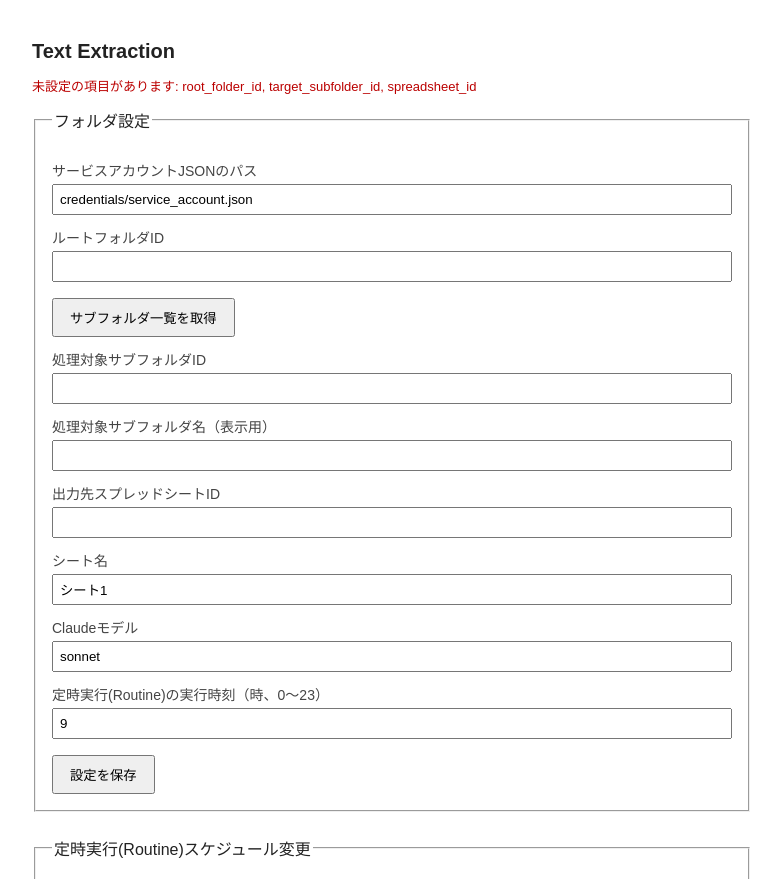
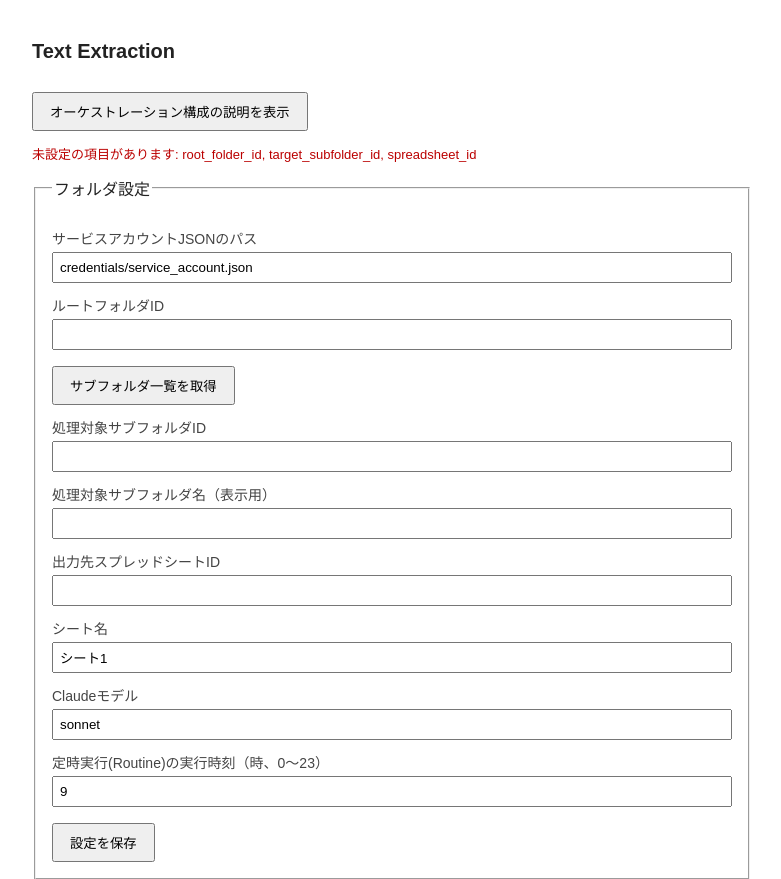
Before and after one commit to gurii-gabreh/Text-Extraction, a Flask app: page / in a window 1280 px wide. Shown: the top 879 px of the page, without its empty margins (248-1029 px from the left). Run offline with Flask 3, Linux system fonts and the light colour scheme.

Commit message:
Web画面にオーケストレーション構成の説明・依頼文生成機能を追加
- ヘッダーに「オーケストレーション構成の説明を表示」ボタンを追加し、
  メインアカウント／サブアカウントそれぞれのマネージャルーム・
  作業ルームの役割と連携を図示
- 図中の各部屋のボタンから、その部屋への依頼文テンプレートを
  表示・コピーできるようにした

Co-Authored-By: Claude Sonnet 5 <noreply@anthropic.com>
Claude-Session: https://claude.ai/code/session_01LXSKAKbeRC8fNRqTEpqNg2

```diff
--- a/templates/index.html
+++ b/templates/index.html
@@ -14,10 +14,51 @@
     .warn { color: #b00; font-size: 13px; }
     .ok { color: #080; font-size: 13px; }
     pre { background: #f5f5f5; padding: 12px; max-height: 320px; overflow: auto; white-space: pre-wrap; }
+    .orch-diagram { display: flex; align-items: center; gap: 12px; flex-wrap: wrap; margin-top: 12px; }
+    .orch-account { border: 1px dashed #999; padding: 12px; border-radius: 6px; flex: 1; min-width: 220px; }
+    .orch-title { font-weight: bold; font-size: 13px; margin-bottom: 8px; color: #555; }
+    .orch-room { border: 1px solid #888; border-radius: 6px; padding: 10px; margin-bottom: 8px; font-size: 13px; background: #fafafa; }
+    .orch-room.worker { background: #eef6ff; }
+    .orch-room.shared { background: #fff6e5; max-width: 320px; margin: 8px auto 0; text-align: center; }
+    .orch-arrow { font-size: 12px; color: #666; text-align: center; padding: 0 8px; white-space: nowrap; }
+    .orch-arrow-down { font-size: 12px; color: #666; text-align: center; margin: 4px 0; }
+    .orch-btn { margin-top: 6px; padding: 4px 8px; font-size: 12px; }
   </style>
 </head>
 <body>
   <h1>Text Extraction</h1>
+
+  <button type="button" id="orch-toggle">オーケストレーション構成の説明を表示</button>
+  <div id="orchestration-panel" style="display:none; margin-top:12px; margin-bottom:24px; padding:16px; border:1px solid #ccc; border-radius:6px;">
+    <p style="font-size:13px; color:#444;">
+      複数のClaudeアカウントを使って、司令塔(マネージャルーム)が相談を受けつつ、
+      実装作業を専用の作業ルームに振り分ける構成です。今後、他のアプリでも同様の構成を使う想定です。
+    </p>
+    <div class="orch-diagram">
+      <div class="orch-account">
+        <div class="orch-title">メインアカウント（司令塔）</div>
+        <div class="orch-room manager">マネージャルーム<br><small>ユーザーとの相談・タスク管理</small></div>
+      </div>
+      <div class="orch-arrow">依頼文を貼り付け<br>（または APIトリガー）</div>
+      <div class="orch-account">
+        <div class="orch-title">サブアカウント（このアカウント）</div>
+        <div class="orch-room manager">
+          マネージャルーム<br><small>タスクの受付・作業ルームへの振り分け</small><br>
+          <button type="button" class="orch-btn" data-template="manager">この部屋への依頼文を表示</button>
+        </div>
+        <div class="orch-arrow-down">SendMessageで依頼</div>
+        <div class="orch-room worker">
+          作業ルーム<br><small>実装作業を担当</small><br>
+          <button type="button" class="orch-btn" data-template="worker">この部屋への依頼文を表示</button>
+        </div>
+      </div>
+    </div>
+    <div class="orch-arrow-down">コミット・プッシュ／status.json への結果記録</div>
+    <div class="orch-room shared">共有GitHubリポジトリ<br><small>結果の確認・アカウント間の引き継ぎ</small></div>
+
+    <textarea id="orch-request-text" readonly rows="8" style="width:100%; margin-top:16px; box-sizing:border-box;"></textarea>
+    <button type="button" id="orch-copy-text" style="margin-top:8px;">表示中の依頼文をコピー</button>
+  </div>
 
   {% if missing %}
   <p class="warn">未設定の項目があります: {{ missing|join(', ') }}</p>
@@ -78,6 +119,63 @@
   </fieldset>
 
   <script>
+    document.getElementById('orch-toggle').addEventListener('click', () => {
+      const panel = document.getElementById('orchestration-panel');
+      panel.style.display = panel.style.display === 'none' ? 'block' : 'none';
+    });
+
+    const orchTemplates = {
+      manager: `[マネージャルームへの依頼文テンプレート]
+
+以下のタスクの実装を進めてください。実装作業はこのルームで直接行わず、作業ルーム（専用の実装セッション）に振り分けて進めてください。
+
+■ 対象リポジトリ: <リポジトリ名>
+■ 対象ブランチ: <ブランチ名>
+■ タスク内容: <タスクの詳細>
+■ 完了条件: <完了とみなす基準>
+
+作業ルームでの作業が完了したら（またはエラーが発生したら）、リポジトリに結果を記録し、コミット・プッシュするよう指示してください。`,
+      worker: `[作業ルームへの依頼文テンプレート]
+
+以下のタスクを実装してください。
+
+■ 対象リポジトリ: <リポジトリ名>
+■ 対象ブランチ: <ブランチ名>
+■ タスク内容: <タスクの詳細>
+
+作業が完了したら、変更をコミット・プッシュし、リポジトリ直下の status.json に以下の形式で結果を記録してください。
+
+{
+  "status": "done または error",
+  "summary": "作業内容の要約",
+  "timestamp": "ISO8601形式の日時"
+}
+
+実装前に不明点があれば、進めずに質問してください。`,
+    };
+
+    document.querySelectorAll('.orch-btn').forEach((btn) => {
+      btn.addEventListener('click', () => {
+        const key = btn.dataset.template;
+        document.getElementById('orch-request-text').value = orchTemplates[key];
+      });
+    });
+
+    document.getElementById('orch-copy-text').addEventListener('click', async () => {
+      const textarea = document.getElementById('orch-request-text');
+      if (!textarea.value) {
+        alert('先に図の中のボタンから依頼文を表示してください');
+        return;
+      }
+      try {
+        await navigator.clipboard.writeText(textarea.value);
+        alert('依頼文をコピーしました');
+      } catch (err) {
+        textarea.select();
+        alert('自動コピーに失敗しました。手動で選択してコピーしてください。');
+      }
+    });
+
     const settingsForm = document.getElementById('settings-form');
     settingsForm.addEventListener('submit', async (e) => {
       e.preventDefault();
```
